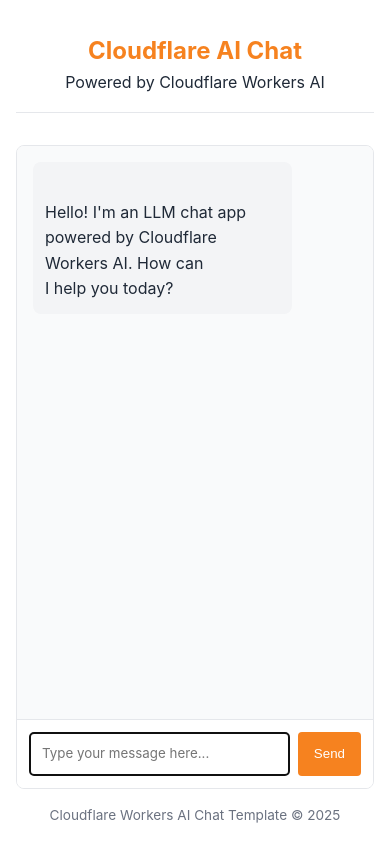
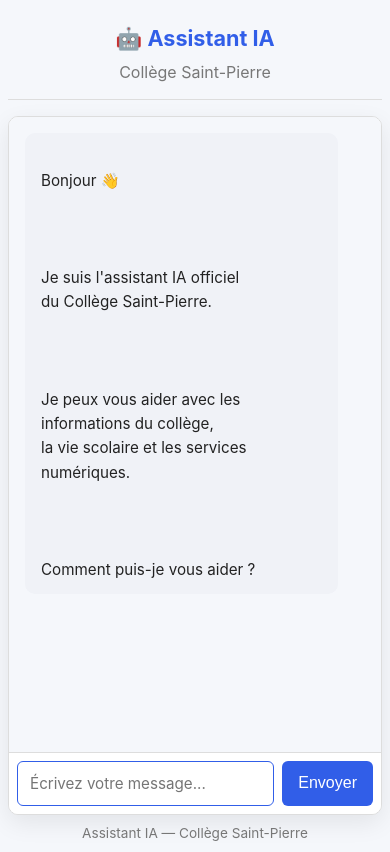
Before and after one commit to Jonathan646-max/assistant-ia-college-saint-pierre, a website: page public/index.html in a window 390 px wide. Drawn offline with Linux system fonts and the light colour scheme.

Commit message:
Update index.html

```diff
--- a/public/index.html
+++ b/public/index.html
@@ -1,19 +1,26 @@
-<!doctype html>
-<html lang="en">
+<!DOCTYPE html>
+<html lang="fr">
+
 <head>
-		<meta charset="UTF-8" />
-		<meta name="viewport" content="width=device-width, initial-scale=1.0" />
-		<title>LLM Chat App</title>
+    <meta charset="UTF-8">
+
+    <meta
+        name="viewport"
+        content="width=device-width, initial-scale=1.0"
+    >
+
+    <title>Assistant IA — Collège Saint-Pierre</title>
+
     <style>
         :root {
-				--primary-color: #f6821f;
-				--primary-hover: #e67e22;
-				--light-bg: #f9fafb;
-				--border-color: #e5e7eb;
-				--text-color: #1f2937;
-				--text-light: #6b7280;
-				--user-msg-bg: #fff2e6;
-				--assistant-msg-bg: #f3f4f6;
+            --primary-color: #315ee8;
+            --primary-hover: #244bc0;
+            --text-color: #222;
+            --text-light: #777;
+            --border-color: #ddd;
+            --light-bg: #f5f7fb;
+            --user-msg-bg: #315ee8;
+            --assistant-msg-bg: #f0f2f7;
         }
 
         * {
@@ -24,10 +31,19 @@
 
         body {
             font-family:
-					-apple-system, BlinkMacSystemFont, "Segoe UI", Roboto, Oxygen, Ubuntu,
-					Cantarell, sans-serif;
+                -apple-system,
+                BlinkMacSystemFont,
+                "Segoe UI",
+                Roboto,
+                Oxygen,
+                Ubuntu,
+                Cantarell,
+                sans-serif;
+
             line-height: 1.6;
             color: var(--text-color);
+            background: var(--light-bg);
+
             max-width: 800px;
             margin: 0 auto;
             padding: 1rem;
@@ -36,37 +52,59 @@
         header {
             text-align: center;
             margin-bottom: 2rem;
-				padding: 1rem 0;
+            padding: 1.2rem 0;
+
             border-bottom: 1px solid var(--border-color);
         }
 
         h1 {
-				font-size: 1.5rem;
+            font-size: 1.6rem;
             color: var(--primary-color);
+        }
+
+        header p {
+            margin-top: 0.3rem;
+            color: var(--text-light);
         }
 
         .chat-container {
             display: flex;
             flex-direction: column;
+
             height: calc(100vh - 200px);
             min-height: 400px;
+
             border: 1px solid var(--border-color);
-				border-radius: 8px;
+            border-radius: 12px;
+
             overflow: hidden;
+
+            background: white;
+
+            box-shadow:
+                0 8px 25px rgba(0, 0, 0, 0.08);
         }
 
         .chat-messages {
             flex: 1;
+
             overflow-y: auto;
+
             padding: 1rem;
+
             background-color: var(--light-bg);
         }
 
         .message {
             margin-bottom: 1rem;
-				padding: 0.75rem;
-				border-radius: 8px;
+
+            padding: 0.75rem 1rem;
+
+            border-radius: 10px;
+
             max-width: 80%;
+
+            overflow-wrap: anywhere;
         }
 
         .message p {
@@ -77,41 +115,74 @@
 
         .user-message {
             background-color: var(--user-msg-bg);
+
+            color: white;
+
             align-self: flex-end;
+
             margin-left: auto;
         }
 
         .assistant-message {
             background-color: var(--assistant-msg-bg);
+
             align-self: flex-start;
         }
 
         .message-input {
             display: flex;
+
             padding: 0.75rem;
+
             border-top: 1px solid var(--border-color);
+
             background-color: white;
+
+            gap: 0.5rem;
         }
 
         #user-input {
             flex: 1;
+
             padding: 0.75rem;
+
             border: 1px solid var(--border-color);
-				border-radius: 4px;
+
+            border-radius: 6px;
+
             font-family: inherit;
+
+            font-size: 1rem;
+
             resize: none;
+
             min-height: 44px;
+
+            outline: none;
+        }
+
+        #user-input:focus {
+            border-color: var(--primary-color);
         }
 
         #send-button {
-				margin-left: 0.5rem;
-				padding: 0 1rem;
+            padding: 0 1.2rem;
+
             background-color: var(--primary-color);
+
             color: white;
+
             border: none;
-				border-radius: 4px;
+
+            border-radius: 6px;
+
             cursor: pointer;
-				transition: background-color 0.2s;
+
+            font-size: 1rem;
+
+            transition:
+                background-color 0.2s,
+                opacity 0.2s;
         }
 
         #send-button:hover {
@@ -120,14 +191,20 @@
 
         #send-button:disabled {
             background-color: var(--text-light);
+
             cursor: not-allowed;
+
+            opacity: 0.7;
         }
 
         .typing-indicator {
             display: none;
+
             font-style: italic;
+
             color: var(--text-light);
-				padding: 1rem;
+
+            padding: 0.75rem 1rem;
         }
 
         .typing-indicator.visible {
@@ -136,48 +213,146 @@
 
         footer {
             margin-top: 1rem;
+
             text-align: center;
+
             font-size: 0.85rem;
+
             color: var(--text-light);
+        }
+
+        /* Version mobile */
+
+        @media (max-width: 700px) {
+
+            body {
+                padding: 0.5rem;
+            }
+
+            header {
+                margin-bottom: 1rem;
+                padding: 0.8rem 0;
+            }
+
+            h1 {
+                font-size: 1.35rem;
+            }
+
+            .chat-container {
+                height: calc(100vh - 145px);
+
+                min-height: 450px;
+
+                border-radius: 10px;
+            }
+
+            .message {
+                max-width: 92%;
+
+                font-size: 0.95rem;
+            }
+
+            .message-input {
+                padding: 0.5rem;
+            }
+
+            #user-input {
+                font-size: 0.95rem;
+            }
+
+            #send-button {
+                padding: 0 1rem;
+            }
+
+            footer {
+                margin-top: 0.5rem;
+            }
         }
     </style>
 </head>
+
 <body>
+
     <header>
-			<h1>Cloudflare AI Chat</h1>
-			<p>Powered by Cloudflare Workers AI</p>
+
+        <h1>
+            🤖 Assistant IA
+        </h1>
+
+        <p>
+            Collège Saint-Pierre
+        </p>
+
     </header>
 
+
     <div class="chat-container">
-			<div id="chat-messages" class="chat-messages">
+
+        <div
+            id="chat-messages"
+            class="chat-messages"
+        >
+
             <div class="message assistant-message">
+
                 <p>
-						Hello! I'm an LLM chat app powered by Cloudflare Workers AI. How can
-						I help you today?
+                    Bonjour 👋<br><br>
+
+                    Je suis l'assistant IA officiel
+                    du Collège Saint-Pierre.<br><br>
+
+                    Je peux vous aider avec les
+                    informations du collège,
+                    la vie scolaire et les services
+                    numériques.<br><br>
+
+                    Comment puis-je vous aider ?
                 </p>
-				</div>
+
             </div>
 
-			<div class="typing-indicator" id="typing-indicator">
-				AI is thinking...
         </div>
 
+
+        <div
+            class="typing-indicator"
+            id="typing-indicator"
+        >
+            L'assistant réfléchit...
+        </div>
+
+
         <div class="message-input">
+
             <textarea
                 id="user-input"
-					placeholder="Type your message here..."
+                placeholder="Écrivez votre message..."
                 rows="1"
                 autofocus
             ></textarea>
-				<button id="send-button">Send</button>
-			</div>
+
+            <button id="send-button">
+                Envoyer
+            </button>
+
         </div>
 
+    </div>
+
+
     <footer>
-			<p>Cloudflare Workers AI Chat Template &copy; 2025</p>
+
+        <p>
+            Assistant IA — Collège Saint-Pierre
+        </p>
+
     </footer>
 
-		<!-- Chat app script -->
+
+    <!-- Fonctionnement du chat -->
+
     <script src="chat.js"></script>
+
 </body>
+
 </html>
```
Lines whose indentation alone changed are shown as unchanged.
